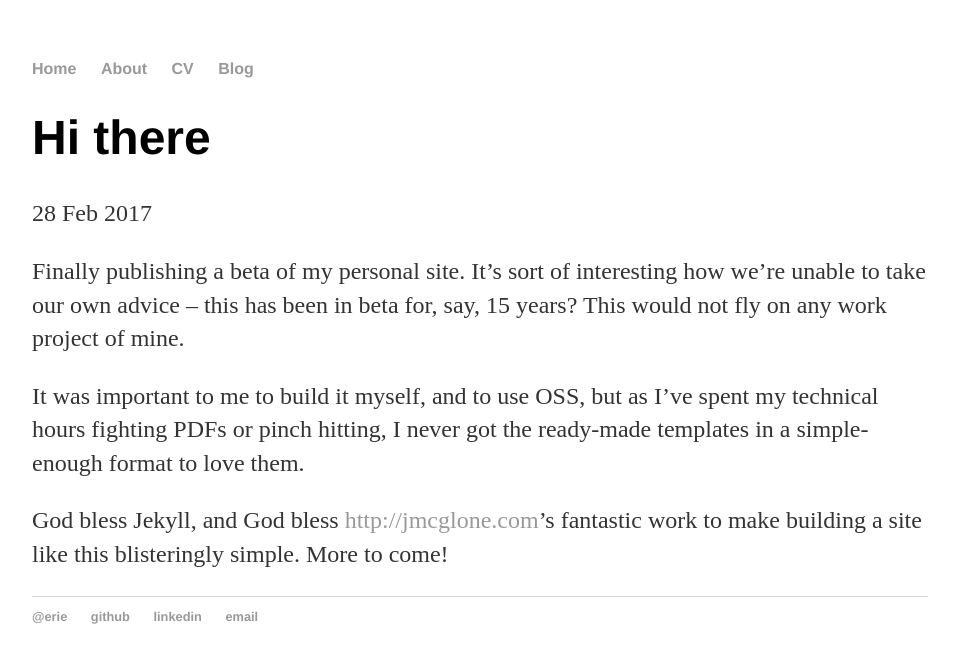
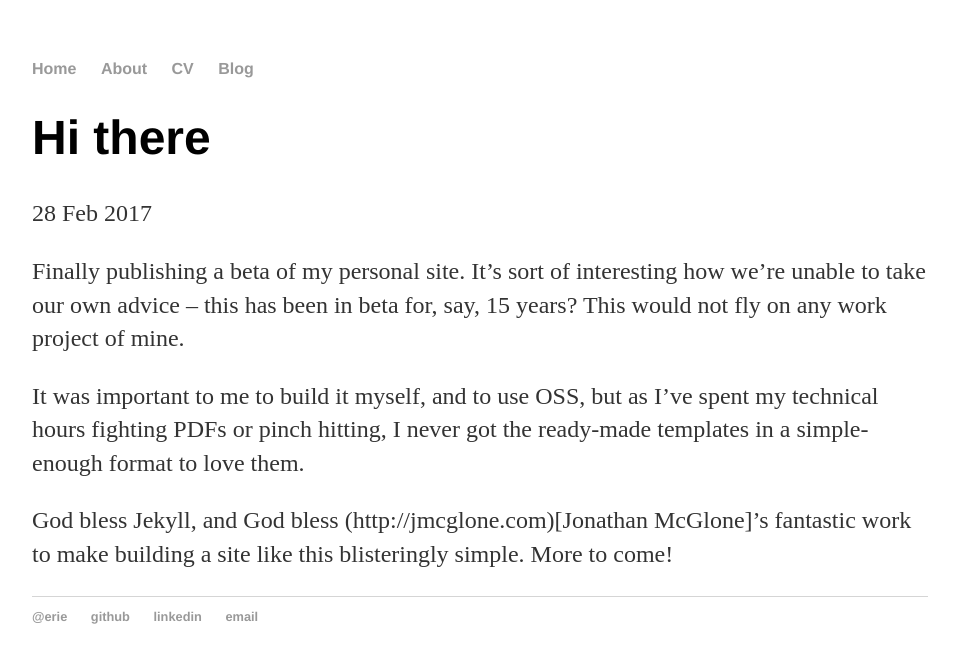
Before and after one commit to ErieMeyer/eriemeyer.github.io, a Jekyll site: the page built from _posts/2017-02-28-hi-there.md, in a window 1280 px wide. Shown: the top 663 px of the page, without its empty margins (160-1116 px from the left). Built offline with Jekyll 4.4.1, drawn with Linux system fonts in a browser that asks for light colours.

Commit message:
Update 2017-02-28-hi-there.md

```diff
--- a/_posts/2017-02-28-hi-there.md
+++ b/_posts/2017-02-28-hi-there.md
@@ -8,4 +8,4 @@ Finally publishing a beta of my personal site. It's sort of interesting how we'r
 
 It was important to me to build it myself, and to use OSS, but as I've spent my technical hours fighting PDFs or pinch hitting, I never got the ready-made templates in a simple-enough format to love them.
 
-God bless Jekyll, and God bless [http://jmcglone.com](Jonathan McGlone)'s fantastic work to make building a site like this blisteringly simple. More to come!
+God bless Jekyll, and God bless (http://jmcglone.com)[Jonathan McGlone]'s fantastic work to make building a site like this blisteringly simple. More to come!
```
